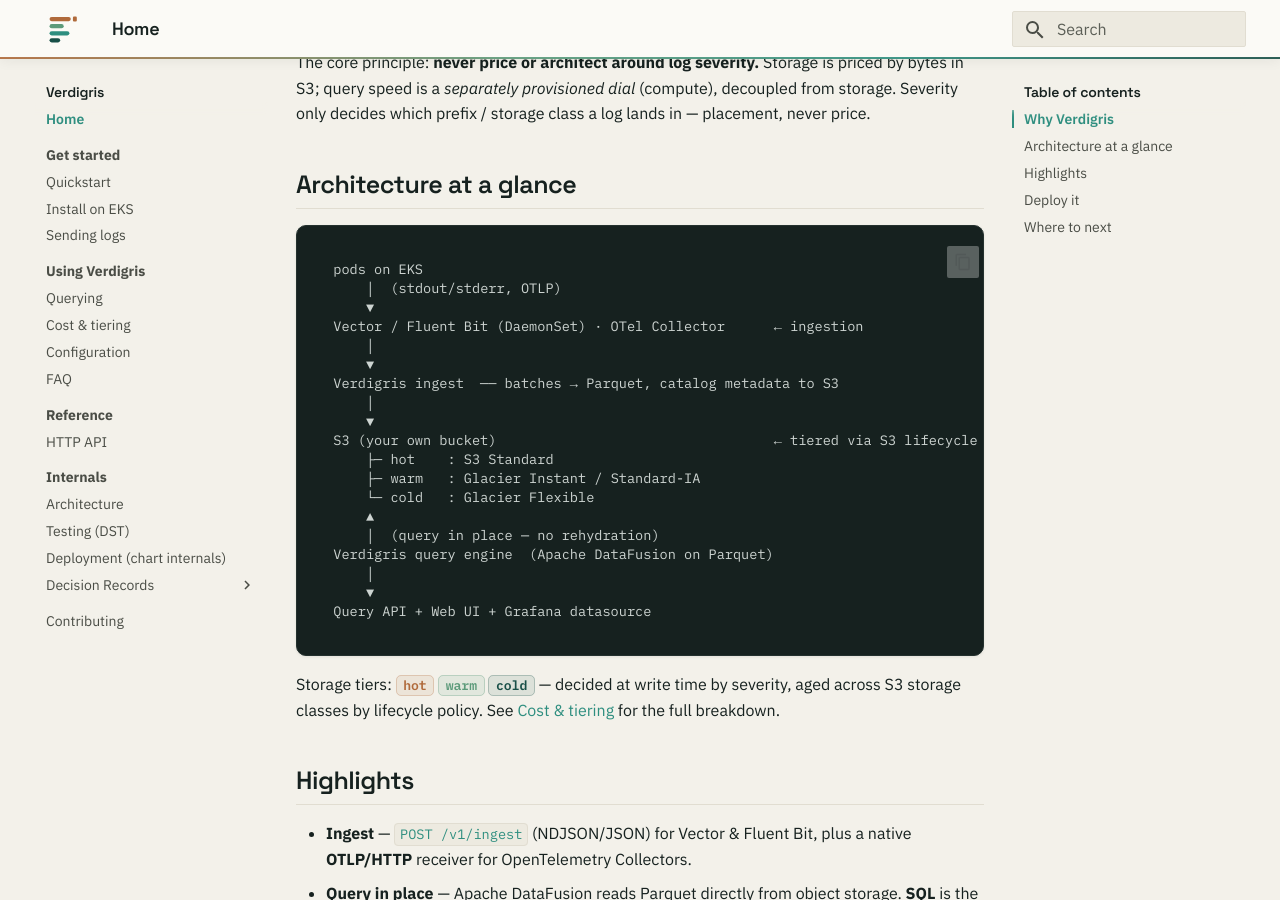
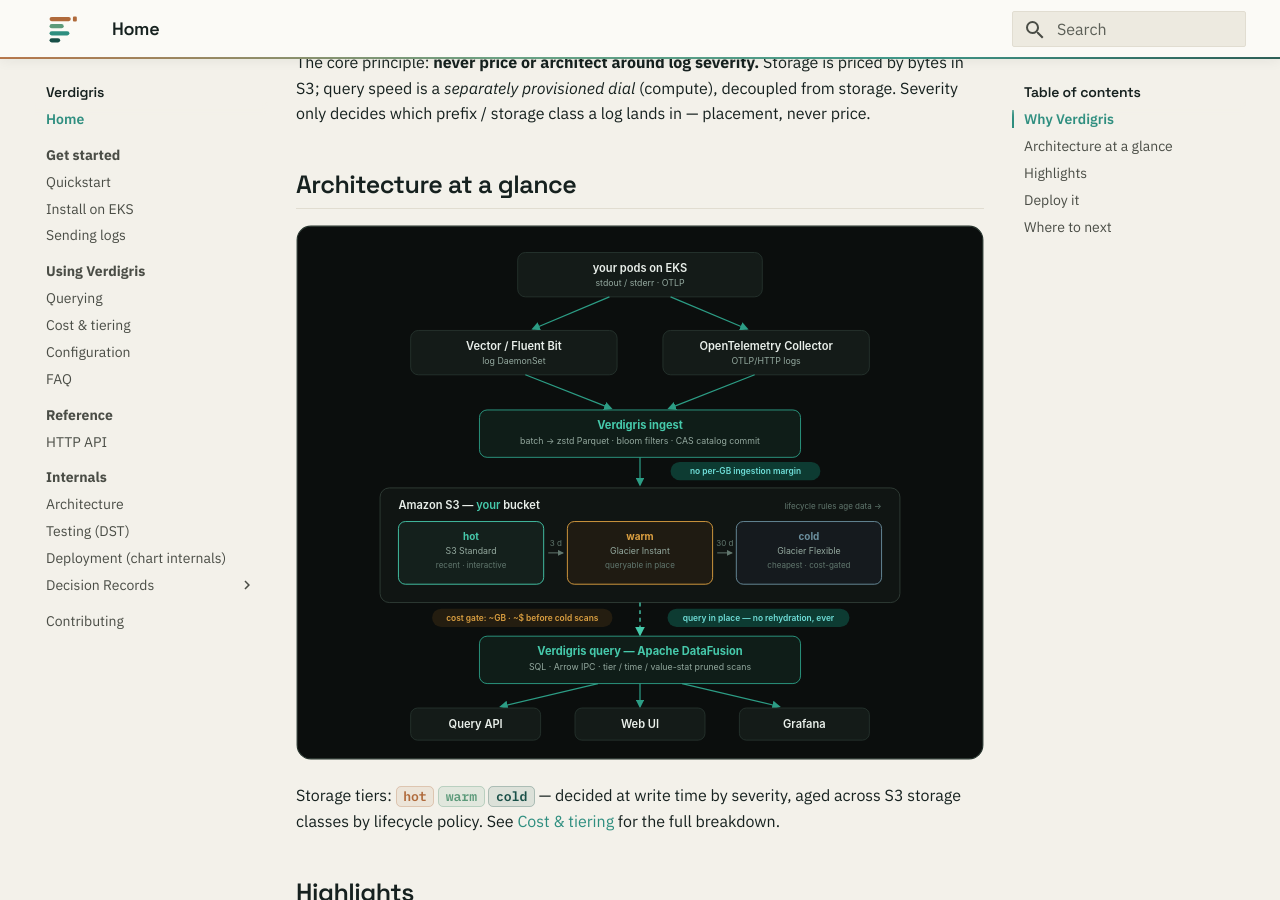
Before and after one commit to explise/verdigris, an MkDocs documentation site: the page built from docs/index.md, in a window 1280 px wide and 900 px high, scrolled down 842 px. Built offline with MkDocs 1.6.1 and Material for MkDocs 9.7.7, drawn with Linux system fonts in a browser that asks for light colours.

Commit message:
docs: replace ASCII architecture diagrams with a branded SVG
New docs/assets/architecture.svg (self-contained dark card, brand palette)
embedded in the README and the docs-site landing page in place of the
ASCII art.

Co-Authored-By: Claude Fable 5 <noreply@anthropic.com>

````diff
--- a/docs/index.md
+++ b/docs/index.md
@@ -36,27 +36,7 @@ never price.
 
 ## Architecture at a glance
 
-```
-  pods on EKS
-      │  (stdout/stderr, OTLP)
-      ▼
-  Vector / Fluent Bit (DaemonSet) · OTel Collector      ← ingestion
-      │
-      ▼
-  Verdigris ingest  ── batches → Parquet, catalog metadata to S3
-      │
-      ▼
-  S3 (your own bucket)                                  ← tiered via S3 lifecycle
-      ├─ hot    : S3 Standard
-      ├─ warm   : Glacier Instant / Standard-IA
-      └─ cold   : Glacier Flexible
-      ▲
-      │  (query in place — no rehydration)
-  Verdigris query engine  (Apache DataFusion on Parquet)
-      │
-      ▼
-  Query API + Web UI + Grafana datasource
-```
+![Verdigris architecture: pods on EKS send logs through Vector, Fluent Bit or an OpenTelemetry Collector into Verdigris ingest, which writes tiered Parquet to your own S3 bucket; the DataFusion query engine reads it in place — no rehydration — and serves the API, web UI and Grafana.](assets/architecture.svg)
 
 Storage tiers: <span class="tier hot">hot</span> <span class="tier warm">warm</span>
 <span class="tier cold">cold</span> — decided at write time by severity, aged across S3
````
Also changed, not shown: README.md (+3 -21 lines), docs/assets/architecture.svg (added).
